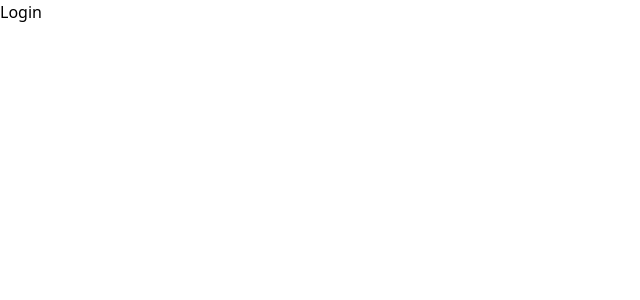
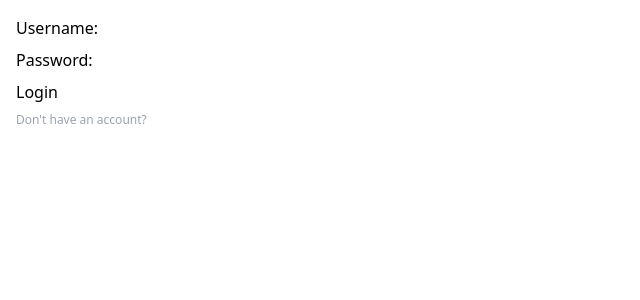
Before and after one commit to keenst/aenote, a Vue app: page /login in a window 1280 px wide. Shown: the top 300 px of the page, without its empty margins (0-640 px from the left). Built offline with nearby package versions, Linux system fonts and the light colour scheme.

Commit message:
You can now load pog!

```diff
--- a/package.json
+++ b/package.json
@@ -10,7 +10,9 @@
   },
   "dependencies": {
     "autoprefixer": "^10.4.13",
-    "pinia": "^2.0.30",
+    "mongodb": "^5.2.0",
+    "node-fetch": "^3.3.1",
+    "pinia": "^2.0.34",
     "postcss": "^8.4.21",
     "vue": "^3.2.45",
     "vue-router": "^4.1.6"
--- a/src/components/Login.vue
+++ b/src/components/Login.vue
@@ -1,3 +1,79 @@
 <template>
-    <div>Login</div>
+  <div class="p-4">
+    <form v-if="hasAccount" @submit.prevent="login(username, password)" class="space-y-2">
+      <div>
+        <label for="username">Username:</label>
+        <input type="text" id="username" v-model="username">
+      </div>
+      <div>
+        <label for="password">Password:</label>
+        <input type="password" id="password" v-model="password">
+      </div>
+      <button type="submit">Login</button>
+      <div @click="hasAccount = false" class="text-gray-400 text-xs">Don't have an account?</div>
+    </form>
+    <form v-else @submit.prevent="" class="space-y-2">
+      <div>
+        <label for="username">Username:</label>
+        <input type="text" id="username" v-model="username">
+      </div>
+      <div>
+        <label for="password">Password:</label>
+        <input type="password" id="password" v-model="password">
+      </div>
+      <button type="submit">Create account</button>
+      <div @click="hasAccount = true" class="text-gray-400 text-xs">Have an account?</div>
+    </form>
+  </div>
 </template>
+
+<script lang="ts">
+
+import { ref } from 'vue'
+import router from '../router'
+import { useUserStore } from '../stores/userStore'
+import { RouteLocationRaw } from 'vue-router'
+
+export default {
+  data() {
+    return {
+      hasAccount: true,
+      username: '',
+      password: '',
+      id: []
+    }
+  },
+  setup() {
+    const store = useUserStore()
+
+    async function login(username: String, password: String) {
+      const Http = new XMLHttpRequest()
+      const url = "http://localhost:1337/auth/"
+      const body: any =
+      {
+        "username": username,
+        "password": password
+      }
+
+      Http.open("POST", url)
+      Http.setRequestHeader('Content-Type', 'application/json')
+
+      Http.send(JSON.stringify(body))
+
+      Http.onreadystatechange = function() {
+        if (this.readyState == 4 && this.status == 200) {
+          const response = JSON.parse(Http.responseText)
+          console.log(response._id)
+          store.user_id = response._id
+          console.log(store.user_id)
+          router.push('/notes')
+        }
+      }
+    }
+
+    return {
+      login
+    }
+  }
+}
+</script>
--- a/src/components/NotesPage.vue
+++ b/src/components/NotesPage.vue
@@ -1,4 +1,5 @@
 <template>
+  <button @click="this.inputs = firstNoteContent">Load</button>
   <div class="bg-gray-800 text-cyan-200"> fasfasf
     <div v-for="(input, index) in inputs" :key="index" class="bg-gray-800">
       <input
@@ -21,12 +22,46 @@
 
 
 <script>
+
+import { useUserStore } from '../stores/userStore'
+import { ref } from 'vue'
+
 export default {
   data() {
     return {
-      inputs: [{ value: "" }],
+      inputs: ref([{ value: "" }]),
       indentations: [0],
     };
+  },
+  setup() {
+    const store = useUserStore()
+
+    console.log("ID:", store.user_id)
+
+    if (store.user_id.$oid == null) {
+      console.log("User is not logged in!")
+      return
+    }
+
+    const Http = new XMLHttpRequest()
+    const url = "http://localhost:1337/users/" + store.user_id.$oid + "/notes/"
+
+    Http.open("GET", url)
+    Http.send()
+
+    var firstNoteContent = ref([])
+
+    Http.onreadystatechange = function() {
+      if (this.readyState == 4 && this.status == 200) {
+        const response = JSON.parse(Http.responseText)
+        firstNoteContent.value = response[0].content
+        console.log(firstNoteContent)
+      }
+    }
+
+    return {
+      firstNoteContent
+    }
   },
   methods: {
     createNewTextbox(index, event) {
--- a/src/main.ts
+++ b/src/main.ts
@@ -1,6 +1,12 @@
 import { createApp } from 'vue'
+import { createPinia } from 'pinia'
 import App from './App.vue'
 import router from './router'
 import "./style.css"
 
-createApp(App).use(router).mount('#app')
+const pinia = createPinia()
+const app = createApp(App)
+
+app.use(router)
+app.use(pinia)
+app.mount('#app')
--- /dev/null
+++ b/src/stores/userStore.ts
@@ -0,0 +1,8 @@
+import { defineStore } from 'pinia'
+
+export const useUserStore = defineStore({
+    id: 'userStore',
+    state: () => ({
+        user_id: {}
+    })
+})
```
Also changed, not shown: 1 other file (tests, documents, lock files or other folders).
